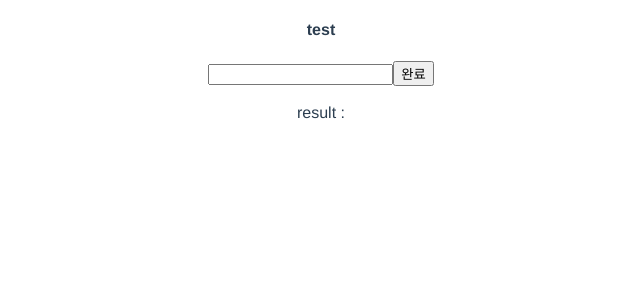
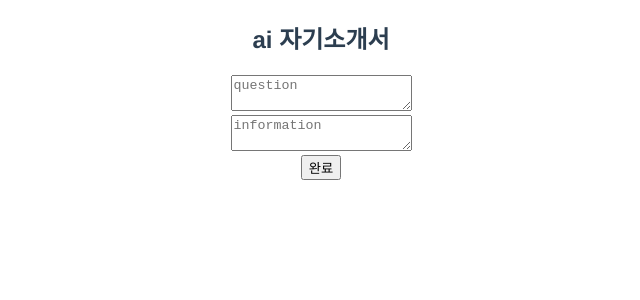
Before and after one commit to y00913/AI-cover-letter, a Vue app in the folder front-end/: page / in a window 1280 px wide. Shown: the top 300 px of the page, without its empty margins (319-959 px from the left). Built offline with nearby package versions, Linux system fonts and the light colour scheme.

Commit message:
feat: question, information 추가

```diff
--- a/front-end/src/App.vue
+++ b/front-end/src/App.vue
@@ -1,17 +1,31 @@
 <template>
   <div>
-    <h4>test</h4>
+    <h2>ai 자기소개서</h2>
   </div>
 
-  <div>
-    <input v-model="question" v-on:keyup.enter=mounted(question)>
-    <button v-on:click=mounted(question)>완료</button>
+  <form v-on:submit.prevent="ask">
+    <div>
+      <textarea v-model="question" placeholder="question"></textarea>
+    </div>
+
+    <div>
+      <textarea v-model="information" placeholder="information"></textarea>
+    </div>
+
+    <div v-if="!isLoading">
+      <button v-on:keyup.enter="submit">완료</button>
+    </div>
+  </form>
+
+  <br />
+  <br />
+
+  <div id="loading" style="margin-top: 25px" v-if="isLoading">
+    <img src="./assets/loading.gif">
   </div>
 
-  <br />
-
-  <div>
-    <a> result : {{ chatGpt }}</a>
+  <div v-if="!isLoading">
+    <a> {{ chatGpt }} </a>
   </div>
 </template>
 
@@ -21,16 +35,25 @@ export default {
   name: 'App',
 
   methods: {
-    async mounted(question) {
-      let result = await axios.get("http://218.237.234.37:8000/gpt/v1/chat/msg?question=" + question);
+    async ask() {
+      this.isLoading = true;
+      let result = await axios.post("http://218.237.234.37:8000/gpt/v1/chat/msg", {
+        question: this.question,
+        information: this.information,
+      });
       this.chatGpt = result.data;
+      this.isLoading = false;
+
+      console.log(this.chatGpt);
     },
   },
 
   data() {
     return {
       question: "",
+      information: "",
       chatGpt: "",
+      isLoading: false,
     }
   },
   components: {
@@ -40,6 +63,7 @@ export default {
 </script>
 
 <style>
+
 #app {
   font-family: Avenir, Helvetica, Arial, sans-serif;
   -webkit-font-smoothing: antialiased;
@@ -47,4 +71,9 @@ export default {
   text-align: center;
   color: #2c3e50;
 }
+
+.result {
+
+}
+
 </style>
```
Also changed, not shown: front-end/src/assets/loading.gif (added).
